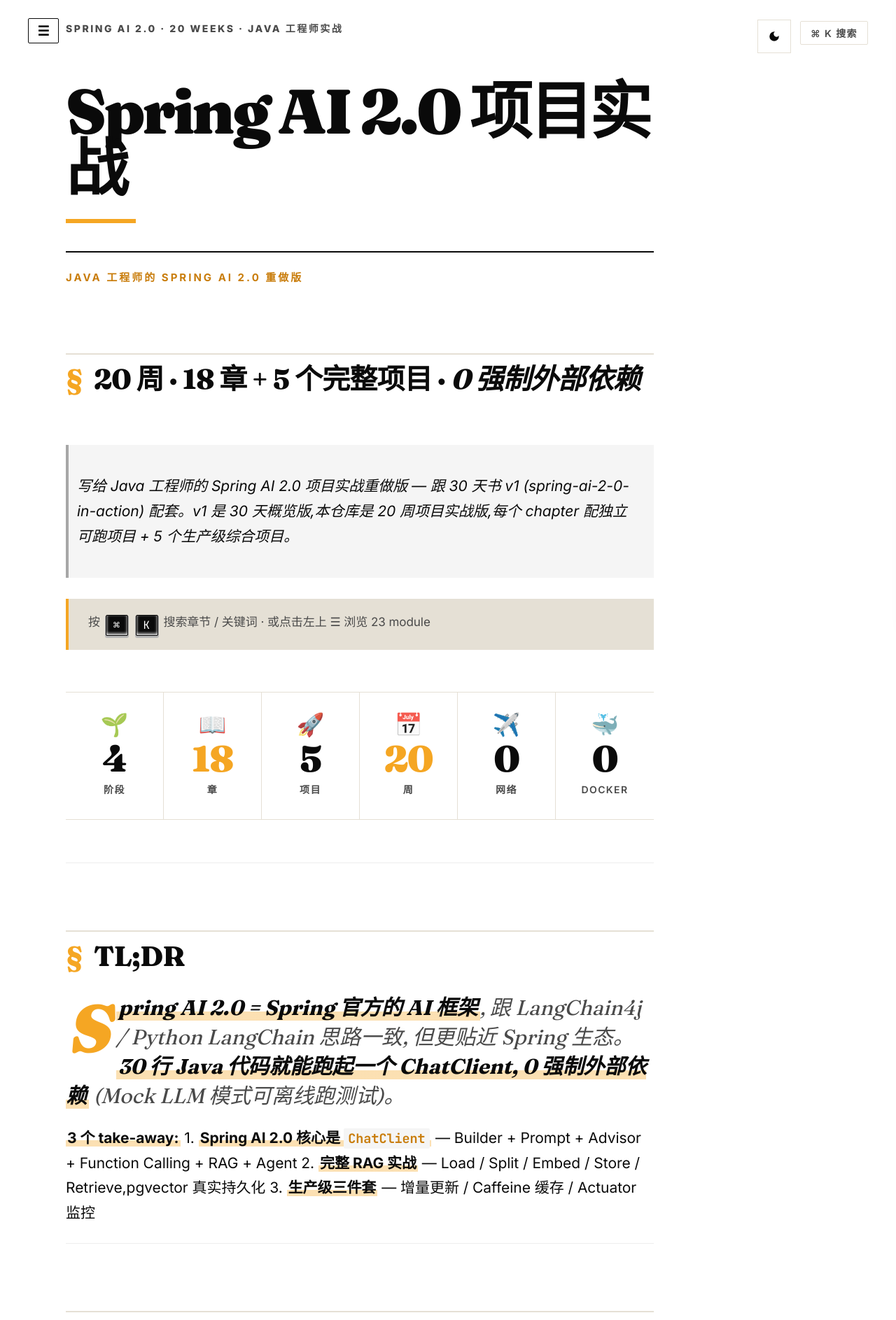
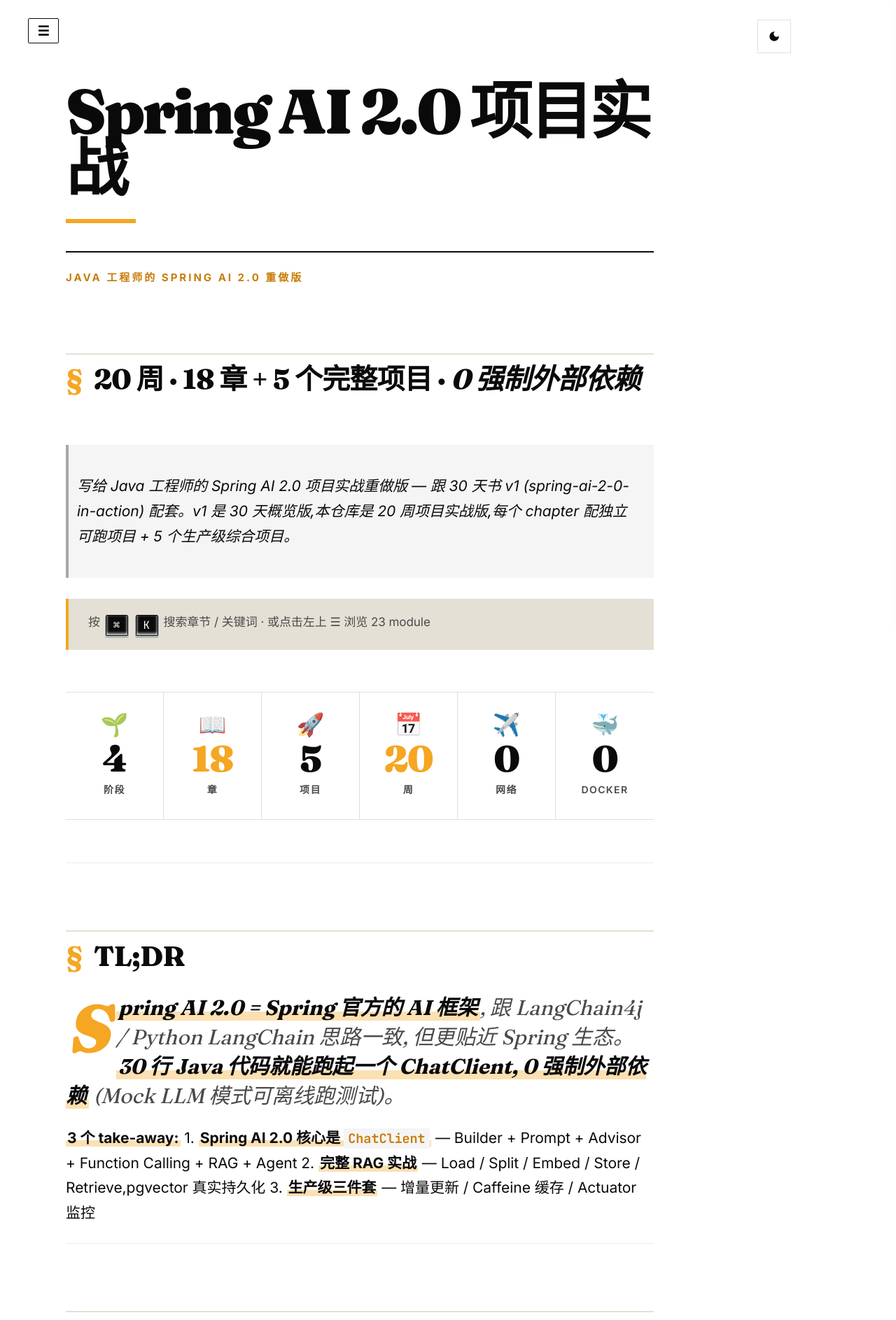
Before and after one commit to mishishi/spring-ai-2-0-projects, an MkDocs documentation site: the page built from docs/index.md, in a window 1280 px wide. Shown: the top 1887 px of the page at 70% size. Built offline with MkDocs 1.6.1 and Material for MkDocs 9.7.7, drawn with Linux system fonts in a browser that asks for light colours; comment, search, counter and statistics services are not loaded.

Commit message:
refactor(css): 移除首页装饰刊头 + ⌘K 搜索(都是噪音,顶部只留 ☰ + 🌙)

```diff
--- a/docs/stylesheets/extra.css
+++ b/docs/stylesheets/extra.css
@@ -556,45 +556,10 @@
   padding: 0 2rem;
 }
 
-/* 全站装饰刊头 — 跟 v1 风格一致
-   只在真首页(md-home-hero)显示,article 页面靠 breadcrumb 导航 */
-body.md-home-hero::before {
-  content: "SPRING AI 2.0  ·  20 WEEKS  ·  JAVA 工程师实战";
-  position: fixed;
-  top: 1.5rem;
-  left: 4.7rem;
-  z-index: 100;
-  font-family: var(--md-text-font);
-  font-weight: 800;
-  font-size: 0.7rem;
-  letter-spacing: 0.18em;
-  text-transform: uppercase;
-  color: var(--ink-soft);
-  pointer-events: none;
-  white-space: nowrap;
-}
-
-body.md-home-hero::after {
-  content: "⌘ K 搜索";
-  position: fixed;
-  top: 1.5rem;
-  right: 2rem;
-  z-index: 100;
-  font-family: var(--md-text-font);
-  font-weight: 600;
-  font-size: 0.7rem;
-  letter-spacing: 0.1em;
-  text-transform: uppercase;
-  color: var(--ink-soft);
-  border: 1px solid var(--line);
-  padding: 0.3rem 0.7rem;
-  border-radius: 2px;
-  pointer-events: none;
-  background: var(--paper);
-}
-
-/* Article 页面隐藏 ::before 装饰 (避免跟 breadcrumb 撞)
-   ::after 装饰 ⌘K 也隐藏 (改用 theme-toggle + 真实 ⌘K 触发) */
+/* 装饰刊头已移除 — H1 已经有项目名,刊头是噪音
+   顶部固定按钮: ☰ 抽屉 + 🌙 主题切换(已由 .nav-drawer-trigger + .theme-toggle 实现) */
+
+/* Article 页面隐藏 ::before/::after 装饰(如果未来再加) */
 body:not(.md-home-hero)::before,
 body:not(.md-home-hero)::after {
   content: none !important;
```
